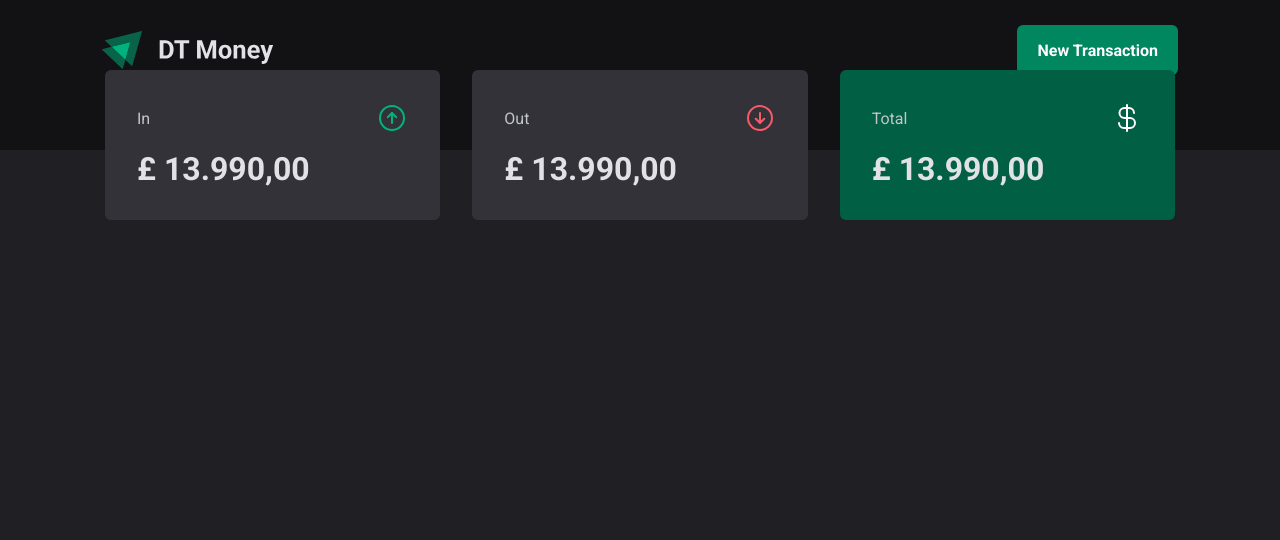
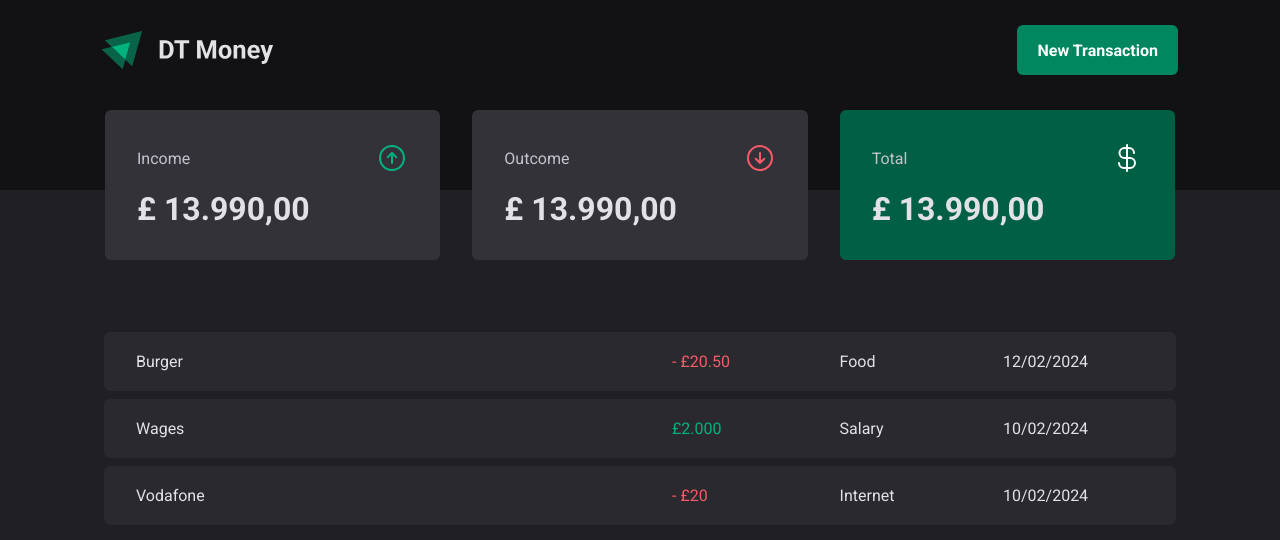
Before and after one commit to eduaardofranco/dt-money, a React (Vite) app: page / in a window 1280 px wide. Shown: the top 540 px of the page. Built offline with nearby package versions, Linux system fonts and the light colour scheme.

Commit message:
transactions table styles and html

```diff
--- a/src/components/Header/styles.ts
+++ b/src/components/Header/styles.ts
@@ -2,7 +2,7 @@
 
 export const HeaderContainer = styled.header`
     background: ${props => props.theme['gray-900']};
-    padding: 2.5rem 0 7.5rem;
+    padding: 2.5rem 0 11.5rem;
 `;
 
 export const HeaderContent = styled.div`
--- a/src/components/Summary/index.tsx
+++ b/src/components/Summary/index.tsx
@@ -6,7 +6,7 @@
         <SummaryContainer>
             <SummaryCard>
                 <header>
-                    <span>In</span>
+                    <span>Income</span>
                     <ArrowCircleUp size={32} color="#00b37e" />
                 </header>
 
@@ -15,7 +15,7 @@
 
             <SummaryCard>
                 <header>
-                    <span>Out</span>
+                    <span>Outcome</span>
                     <ArrowCircleDown size={32} color="#f75a68" />
                 </header>
 
--- a/src/pages/Transactions/index.tsx
+++ b/src/pages/Transactions/index.tsx
@@ -1,12 +1,49 @@
 import { Header } from '../../components/Header'
 import { Summary } from '../../components/Summary'
-import { Container } from './styles'
+import { Container, PriceHighlight, TransactionsContainer, TransactionsTable } from './styles'
 
 export function Transactions() {
     return(
         <Container>
             <Header />
             <Summary />
+            <TransactionsContainer>
+                <TransactionsTable>
+                    <tbody>
+                        <tr>
+                            <td width="50%">Burger</td>
+                            <td>
+                                <PriceHighlight variant="outcome">
+                                    - £20.50
+                                </PriceHighlight>
+                            </td>
+                            <td>Food</td>
+                            <td>12/02/2024</td>
+                        </tr>
+                        <tr>
+                            <td width="50%">Wages</td>
+                            <td>
+                                <PriceHighlight variant="income">
+                                     £2.000
+                                </PriceHighlight>
+                            </td>
+                            <td>Salary</td>
+                            <td>10/02/2024</td>
+                        </tr>
+                        <tr>
+                            <td width="50%">Vodafone</td>
+                            <td>
+                                <PriceHighlight variant="outcome">
+                                    - £20
+                                </PriceHighlight>
+                                </td>
+                            <td>Internet</td>
+                            <td>10/02/2024</td>
+                        </tr>
+                    </tbody>
+                </TransactionsTable>
+
+            </TransactionsContainer>
         </Container>
     )
 }
--- a/src/pages/Transactions/styles.ts
+++ b/src/pages/Transactions/styles.ts
@@ -3,3 +3,37 @@
 export const Container = styled.div`
 
 `;
+export const TransactionsContainer = styled.div`
+    width: 100%;
+    max-width: 1120px;
+    margin: 6.4rem auto 0;
+    padding: 0 2.4rem;
+`;
+
+export const TransactionsTable = styled.table`
+    border-collapse: separate;
+    border-spacing: 0 .8rem;
+    /* margin-top: 2.4rem; */
+    width: 100%;
+    td {
+        padding: 2rem 3.2rem;
+        background: ${props => props.theme['gray-700']};
+
+        &:first-child {
+            border-top-left-radius: 6px;
+            border-bottom-left-radius: 6px;
+        }
+
+        &:last-child {
+            border-top-right-radius: 6px;
+            border-bottom-right-radius: 6px;
+        }
+    }
+`;
+interface PriceHighlightProps {
+    variant: 'income' | 'outcome'
+}
+export const PriceHighlight = styled.span<PriceHighlightProps>`
+
+    color: ${props => props.variant === 'income' ? props.theme['green-300'] : props.theme['red-300']};
+`;
```
